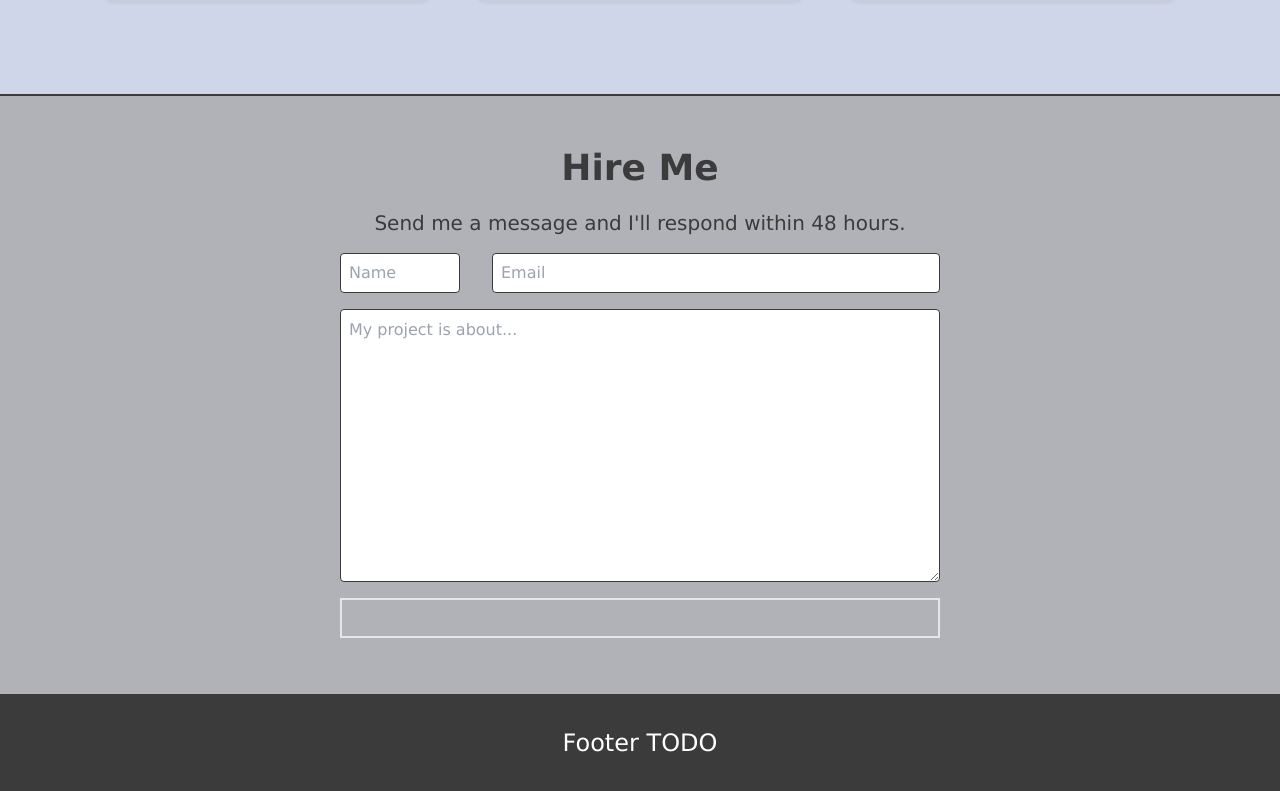
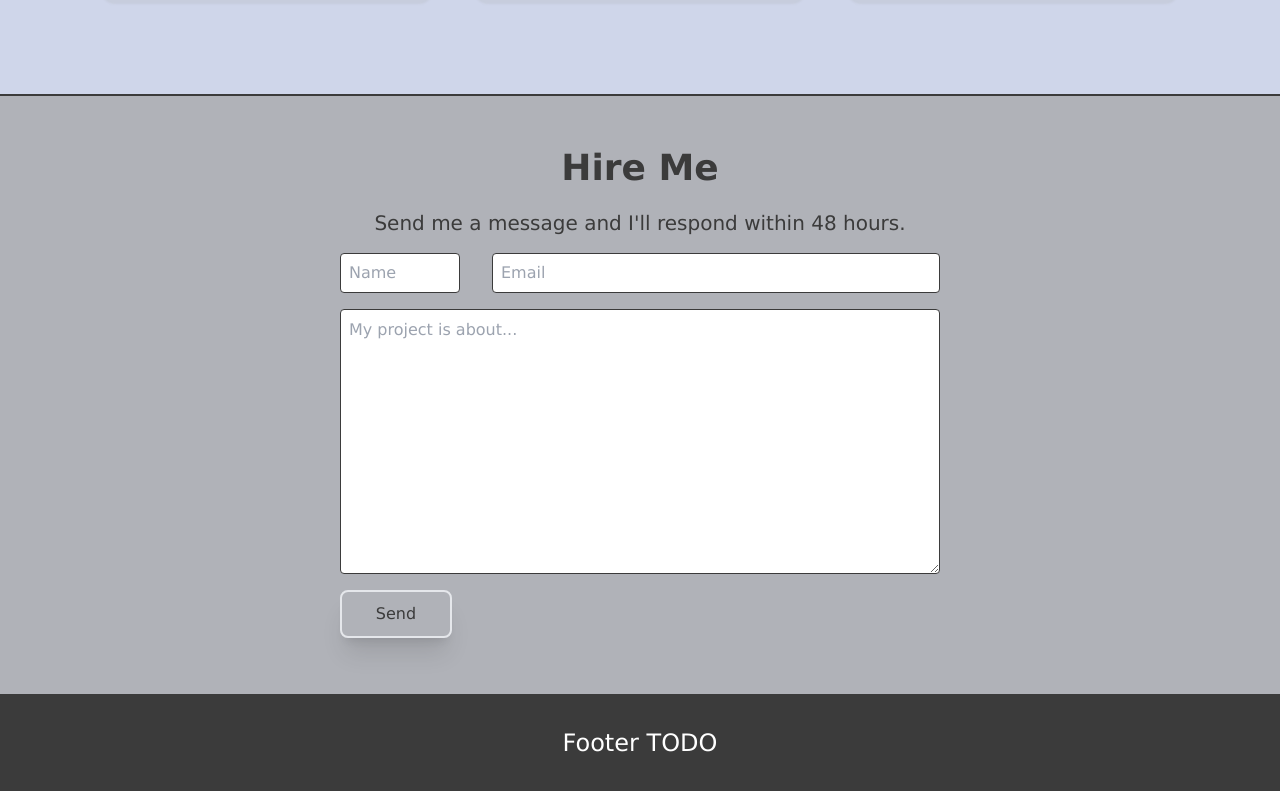
Before and after one commit to emdoyle/personal-site, a Next.js app: page / in a window 1280 px wide. Shown: the part 1369-2160 px from the top of the page. Built offline with nearby package versions, Linux system fonts and the light colour scheme.

Commit message:
Add form attributes and a bit of button styling

```diff
--- a/pages/index.tsx
+++ b/pages/index.tsx
@@ -94,7 +94,7 @@ export default function Home() {
           </div>
         </Section>
         <Section height="h-[600px]">
-          <div className="flex flex-col justify-start items-center h-full">
+          <form className="flex flex-col justify-start items-center h-full">
             <div className="flex justify-center items-center h-24">
               <h2 className="text-3xl sm:text-4xl font-semibold">Hire Me</h2>
             </div>
@@ -103,22 +103,48 @@ export default function Home() {
                 Send me a message and I&apos;ll respond within 48 hours.
               </p>
               <div className="h-10 w-full flex flex-row justify-between items-center gap-8">
+                <label htmlFor="name-input" className="hidden">
+                  Name
+                </label>
                 <input
+                  id="name-input"
+                  name="name"
+                  type="text"
+                  required
                   className="h-full w-1/5 p-2 rounded border border-smoke"
                   placeholder="Name"
                 />
+                <label htmlFor="email-input" className="hidden">
+                  Email
+                </label>
                 <input
+                  id="email-input"
+                  name="email"
+                  type="text"
+                  required
                   className="h-full grow p-2 rounded border border-smoke"
                   placeholder="Email"
                 />
               </div>
+              <label htmlFor="project-input" className="hidden">
+                Project Description
+              </label>
               <textarea
+                id="project-input"
+                name="project"
+                required
                 className="grow w-full p-2 rounded border border-smoke"
                 placeholder="My project is about..."
               />
-              <div className="h-10 w-full border-2" />
+              <div className="w-full flex justify-start items-center">
+                <input
+                  className="h-12 w-28 cursor-pointer shadow-xl rounded-lg border-2 py-2 px-4 hover:scale-105 active:scale-100"
+                  type="submit"
+                  value="Send"
+                />
+              </div>
             </div>
-          </div>
+          </form>
         </Section>
       </Content>
       <Footer />
```
